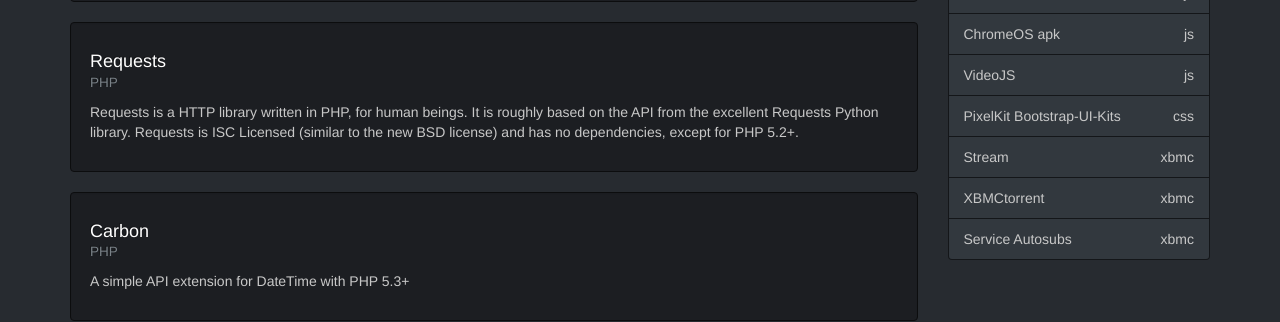
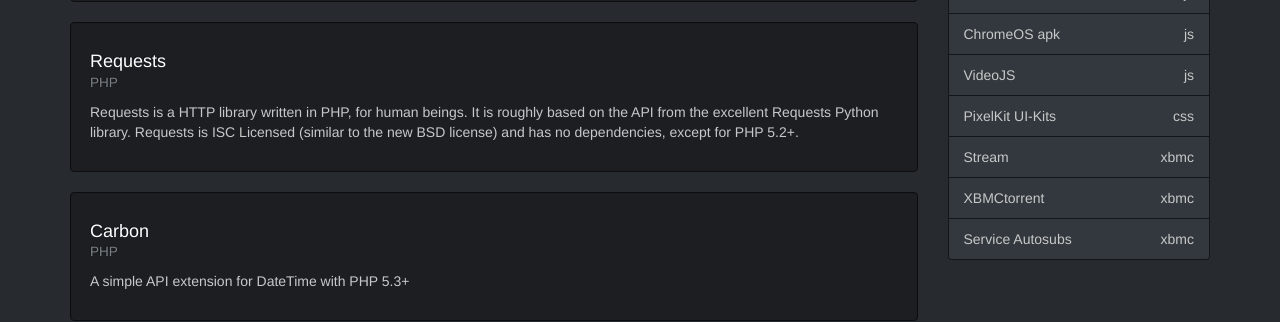
Before and after one commit to donvercety/donvercety.github.io, a Jekyll site: the page built from github.html, in a window 1280 px wide and 900 px high, scrolled down 785 px. Shown: the part 152-474 px from the top of the window. Built offline with Jekyll 4.4.1, drawn with Linux system fonts in a browser that asks for light colours; nearby versions of some CDN libraries; some of the changed text lies outside the part shown.

Commit message:
Update github.yml

```diff
--- a/_data/github.yml
+++ b/_data/github.yml
@@ -200,7 +200,7 @@
 
 # = = = = = = = = = = => CSS
 
-- name: PixelKit Bootstrap-UI-Kits
+- name: PixelKit UI-Kits
   link: https://github.com/donvercety/PixelKit-Bootstrap-UI-Kits
   language: css
   desc: >
```
